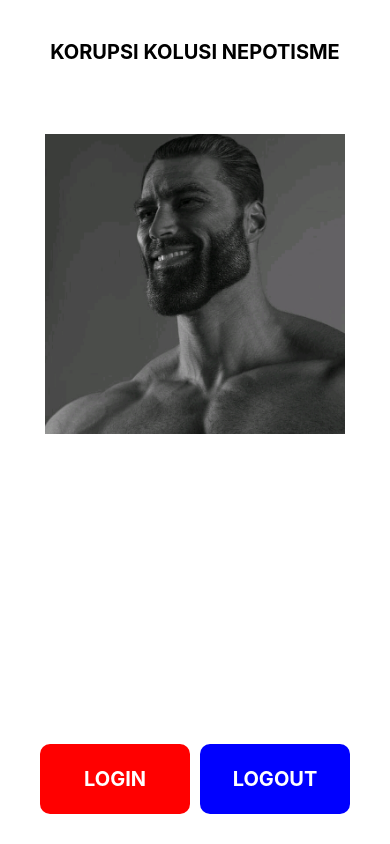
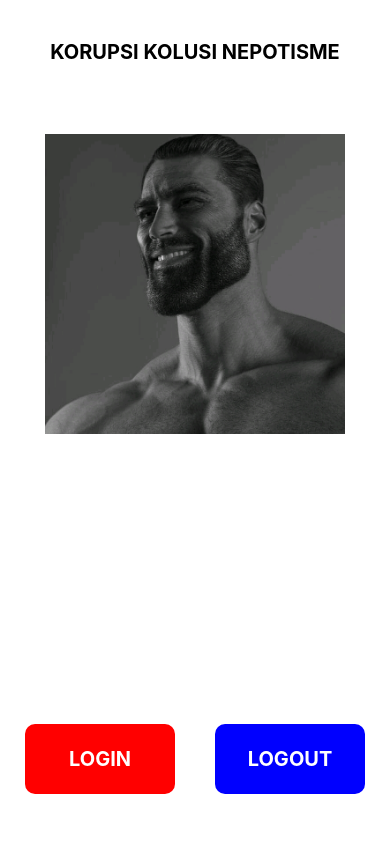
Before and after one commit to faturalkhair/fatur-105841107021-lab1, a React Native app: screen / in a window 390 px wide. Built offline with nearby package versions, Linux system fonts and the light colour scheme.

Commit message:
Button Component

```diff
--- a/App.js
+++ b/App.js
@@ -1,10 +1,28 @@
 import { StyleSheet, Text, View, Image} from 'react-native'
 import React from 'react'
 
+const App = () => {
+  const ButtonCostum =({color, text}) => {
+    return(
+      <View style={{
+        backgroundColor: color, width: 150, height: 70,
+        justifyContent: 'center',
+        borderRadius: 10,
+        margin: 20
+      }}>
+        <Text style={{
+          fontSize: 20, color: 'white',
+          borderRadius: 20,
+          textAlign: 'center',
+          fontWeight: 'bold'
+        }}>
+          {text}
+        </Text>
+      </View>
 
-const App = () => {
+    )
+  }
   return (
-
     <View style={{flex:1}}>
       <View style={{
         justifyContent: 'center',
@@ -34,39 +52,11 @@ const App = () => {
         flex:1, flexDirection: "row",
         alignItems: 'flex-end',
         justifyContent: 'center',
-        marginBottom: 30
+        marginBottom: 30,
       }}>
+        <ButtonCostum color='red' text='LOGIN'/>
+        <ButtonCostum color='blue' text='LOGOUT'/>
 
-    <View style={{
-      backgroundColor: 'red', width: 150, height: 70,
-      justifyContent: 'center',
-      borderRadius: 10
-    }}>
-      <Text style={{
-        fontSize: 20, color: 'white',
-        borderRadius: 20,
-        textAlign: 'center',
-        fontWeight: 'bold'
-      }}>
-        LOGIN
-      </Text>
-    </View>
-      <View style={{
-        alignItems:'center',
-        justifyContent: 'center',
-        backgroundColor: 'blue', width: 150, height: 70,
-        borderRadius: 10,
-        marginLeft: 10
-      }}>
-        <Text style={{
-          fontSize: 20, color: 'white',
-          borderRadius: 20,
-          textAlign: 'center',
-          fontWeight: 'bold'
-        }}>
-          LOGOUT
-        </Text>
-      </View>
       </View>
     </View>
 
```
